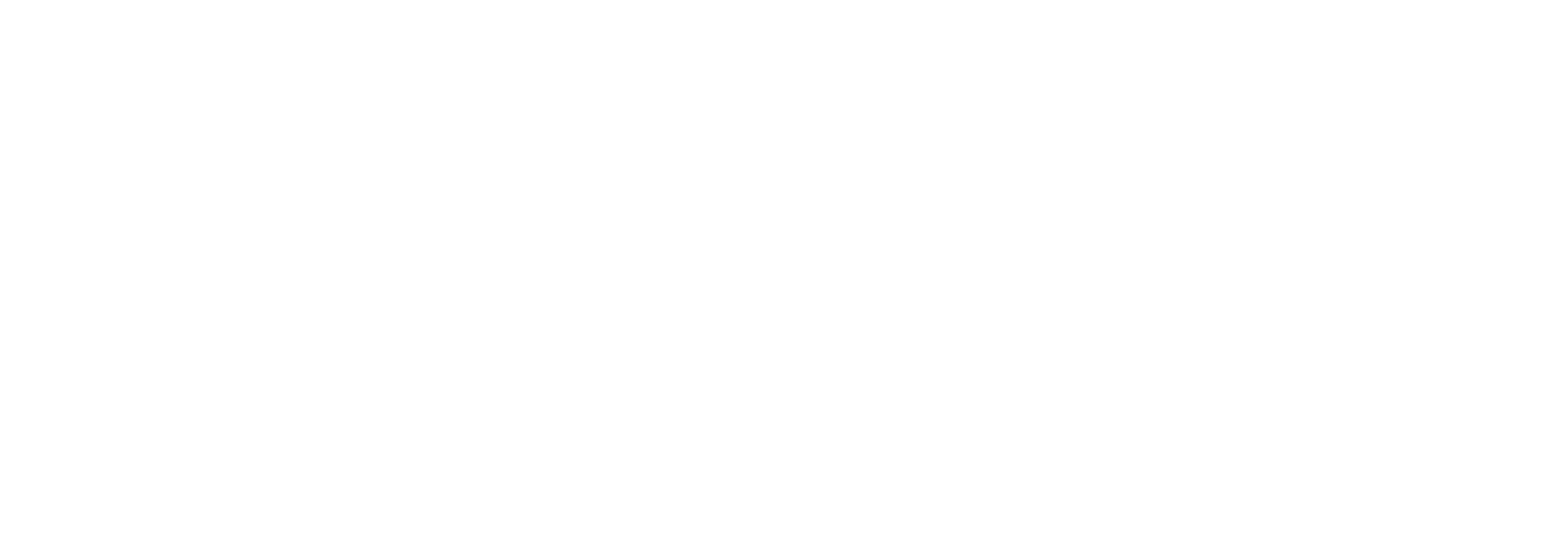
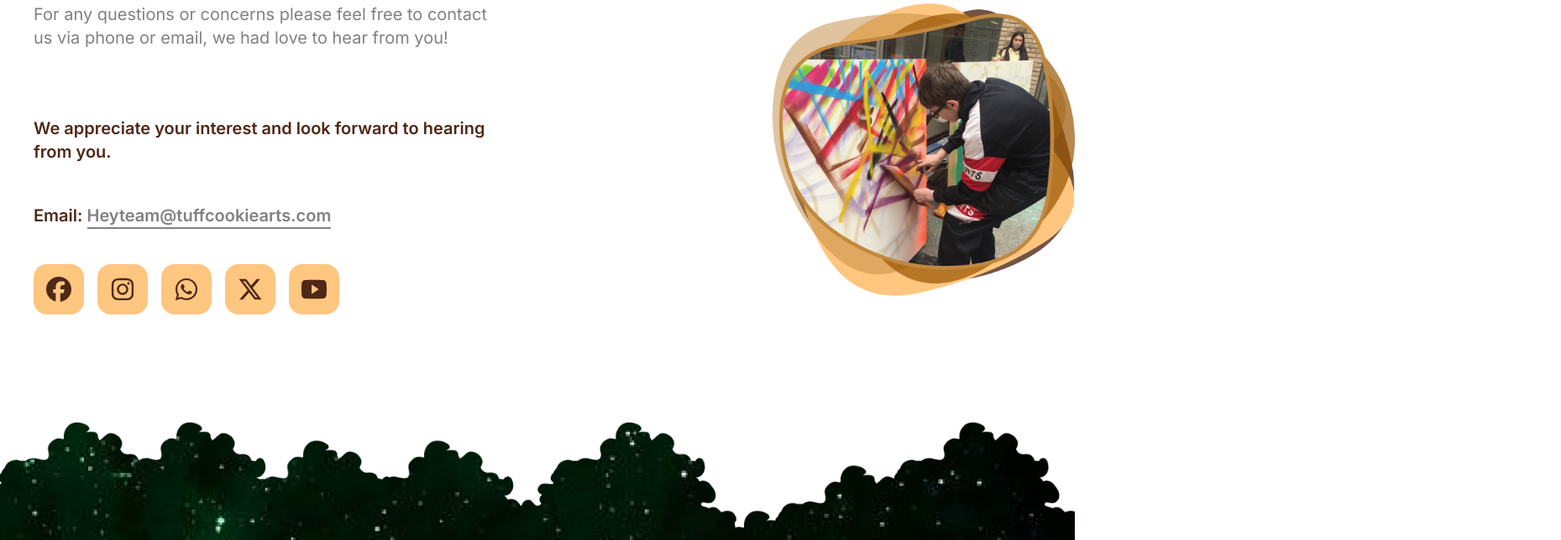
Before and after one commit to raheelbaig/Tuff-Cookies, a Next.js app: page /home in a window 1280 px wide. Shown: the part 940-1584 px from the top of the page at 84% size, 1859 px wide, since content can reach past the window. Before the commit the page ends 833 px from the top, so only its background shows below. Built offline with nearby package versions, Linux system fonts and the light colour scheme.

Commit message:
first commit

```diff
--- a/app/home/page.tsx
+++ b/app/home/page.tsx
@@ -1,9 +1,14 @@
 import Image from "next/image";
 import React from "react";
 import heroImage from "@/assets/homepage_hero.png";
+import heroImage1 from "@/assets/contact-hero-image.png";
 import logo from "@/assets/Logo.png";
 import HomeButton from "@/components/HomeButton";
 import cookie from "@/assets/CookieImage.png";
+import grass from "@/assets/grass.png"
+import Link from "next/link";
+import { FaFacebook, FaInstagram, FaWhatsapp, FaXTwitter } from "react-icons/fa6";
+import { IoLogoYoutube } from "react-icons/io";
 
 function Page() {
   return (
@@ -28,10 +33,58 @@
           <HomeButton text="CONTACT" />
         </div>
       </div>
-      <div className="h-2 bg-black w-full mt-10"></div>
-      <div className="whitespace-nowrap animate-marquee font-bold text-5xl mt-[18px]">STREET ARTIST  NATURE  FRESHNESS  CREATIVITY  </div>
+      <div className="h-2 bg-black w-full mt-10 "></div>
+      <div className="whitespace-nowrap animate-marquee font-bold text-5xl mt-[18px]">
+        STREET ARTIST NATURE FRESHNESS CREATIVITY{" "}
+      </div>
       <div className="h-2 bg-black w-full mt-6 "></div>
 
+      <div className="flex gap-x-2 items-start justify-center  my-[110px] tablet:flex-col-reverse tablet:items-center tablet:justify-center tablet:my-[65px]">
+        <div className=" tablet:px-4 px-10">
+          <div className="w-2/3 flex flex-col tablet:w-full">
+            <p className="text-[#818181] text-xl mb-20 tablet:text-lg">
+              For any questions or concerns please feel free to contact us via
+              phone or email, we had love to hear from you!
+            </p>
+            <p className="text-primary font-semibold text-xl mb-12 tablet:text-lg lg-mob:text-center">
+              We appreciate your interest and look forward to hearing from you.
+            </p>
+            <p className="text-primary font-semibold text-xl mb-11 tablet:text-lg tablet:text-center">
+              Email:{" "}
+              <Link href="mailto:Heyteam@tuffcookiearts.com">
+                <span className="text-[#818181] border-b-2 border-[#818181] py-0.5">
+                  Heyteam@tuffcookiearts.com
+                </span>
+              </Link>
+            </p>
+            <div className="flex gap-x-4 tablet:items-center tablet:justify-center tablet:gap-x-3">
+              <button className="flex items-center justify-center w-[60px] h-[60px] tablet:w-[50px] tablet:h-[50px] bg-[#FFC680] rounded-2xl">
+                <FaFacebook size={30} color="#4F2816" className="tablet:w-[25px] tablet:h-[25px]" />
+              </button>
+              <button className="flex items-center justify-center w-[60px] h-[60px] bg-[#FFC680] rounded-2xl tablet:w-[50px] tablet:h-[50px]">
+                <FaInstagram size={30} color="#4F2816" className="tablet:w-[25px] tablet:h-[25px]"/>
+              </button>
+              <button className="flex items-center justify-center w-[60px] h-[60px] bg-[#FFC680] rounded-2xl tablet:w-[50px] tablet:h-[50px]">
+                <FaWhatsapp size={30} color="#4F2816" className="tablet:w-[25px] tablet:h-[25px]"/>
+              </button>
+              <button className="flex items-center justify-center w-[60px] h-[60px] bg-[#FFC680] rounded-2xl tablet:w-[50px] tablet:h-[50px]">
+                <FaXTwitter size={30} color="#4F2816" className="tablet:w-[25px] tablet:h-[25px]"/>
+              </button>
+              <button className="flex items-center justify-center w-[60px] h-[60px] bg-[#FFC680] rounded-2xl tablet:w-[50px] tablet:h-[50px]">
+                <IoLogoYoutube size={30} color="#4F2816" className="tablet:w-[25px] tablet:h-[25px]"/>
+              </button>
+            </div>
+          </div>
+        </div>
+        <div>
+          <Image src={heroImage1} alt="heroImage" width={450} height={420} className="tablet:w-[250px] aspect-[275/269] object-contain tablet:mb-5"/>
+        </div>
+      </div>
+
+      {/* Footer */}
+      <div className="w-full h-[100px] mt-32">
+        <Image src={grass} alt="footer" />
+      </div>
     </>
   );
 }
--- a/app/projects/page.tsx
+++ b/app/projects/page.tsx
@@ -44,8 +44,8 @@
             Project Name
           </h1>
           <>
-            <button onClick={handleClick}>
-              <div className="flex items-center justify-between px-1 h-[45px] w-[160px] bg-secondary rounded-[60px] cursor-pointer">
+            <button onClick={handleClick} className="">
+              <div className="flex items-center justify-between box-content px-1 h-[45px] w-[160px] bg-secondary rounded-[60px] cursor-pointer ">
                 <div></div>
                 <p className="text-lg font-semibold">
                   {isExpanded ? "See Less" : "See More"}
--- a/app/team/page.tsx
+++ b/app/team/page.tsx
@@ -9,13 +9,13 @@
   return (
     <div className="container">
       <Header />
-      <div className="flex items-center justify-between my-[110px]">
-        <div className="w-[45%]">
-          <p className="font-bold text-3xl mb-5 mt-2">Dan</p>
-          <p className="italic text-xl text-secondary mb-10">
+      <div className=" px-10 tablet:px-4 flex items-center justify-between my-[110px] tablet:my-[65px] tablet:flex-col-reverse tablet:mb-5">
+        <div className="w-[45%] tablet:w-[85%] ">
+          <p className="font-bold text-3xl mb-5 mt-2 tablet:text-2xl md-mob:text-center">Dan</p>
+          <p className="italic text-xl text-secondary mb-10 tablet:text-base tablet:mb-6">
             Founder, CEO, Creative Director, Educator & Designer
           </p>
-          <p className="text-xl text-[#818181]">
+          <p className="text-xl text-[#818181] tablet:text-lg">
             Dan, also known as ‘SUIGEN, (da Gruppie)’ is an arts award winning
             illustrator, designer, cartoonist, muralist and the founder of Tuff
             cookie arts .Ltd. With over two decades worth of experience in
@@ -26,16 +26,16 @@
           </p>
         </div>
         <div>
-          <Image src={danImage} alt="dan Image" width={317} height={446} />
+          <Image src={danImage} alt="dan Image" width={317} height={446} className="tablet:w-[225px] tablet:mb-5 tablet:aspect-[71/100] object-contain"/>
         </div>
       </div>
-      <div className="flex items-center justify-between my-[110px]">
-        <div className="w-[45%]">
-          <p className="font-bold text-3xl mb-5 mt-2">Susannah</p>
-          <p className="italic text-xl text-secondary mb-10">
+      <div className="px-10 tablet:px-4  flex items-center justify-between my-[110px] tablet:my-[65px] tablet:flex-col-reverse tablet:mb-20">
+        <div className="w-[45%] tablet:w-[85%]">
+          <p className="font-bold text-3xl mb-5 mt-2 tablet:text-2xl md-mob:text-center">Susannah</p>
+          <p className="italic text-xl text-secondary mb-10 tablet:text-base tablet:mb-6">
             Projects & Operations Manager, Facilitator, Creative Mento{" "}
           </p>
-          <p className="text-xl text-[#818181]">
+          <p className="text-xl text-[#818181] tablet:text-lg">
             Susannah has a strong background in leading youth work projects with
             a particular focus on student-led creative expression. Susannah’s
             work focuses on meeting young people where they are; supporting them
@@ -44,7 +44,7 @@
           </p>
         </div>
         <div>
-          <Image src={susannah} alt="dan Image" width={317} height={446} />
+          <Image src={susannah} alt="dan Image" width={317} height={446} className="tablet:w-[225px] tablet:mb-5 tablet:aspect-[71/100] object-contain"/>
         </div>
       </div>
       <Footer />
--- a/components/Footer.tsx
+++ b/components/Footer.tsx
@@ -5,7 +5,7 @@
 function Footer() {
   return (
     <div className="mb-[42px]">
-      <div className="flex justify-between items-center">
+      <div className="flex justify-between items-center tablet:flex-col tablet:gap-y-2 px-4">
         <p className="text-primary text-base">© All Copyrights Reserved 2024</p>
         <div className="flex items-center justify-center gap-x-1">
           <FaRegEnvelope size={19} color="#C28840" />
--- a/components/Header.tsx
+++ b/components/Header.tsx
@@ -4,12 +4,12 @@
 
 function Header() {
   return (
-    <div className='container flex flex-col items-center justify-center gap-y-10 py-6'>
-        <Image src={logo} alt='logo' width={150} height={65} />
-        <div className='flex gap-x-5 text-primary  text-lg'>
-            <button className='hover:font-bold'>Home</button>
-            <button className='hover:font-bold'>About</button>
-            <button className='hover:font-bold'>Contact</button>
+    <div className='container flex flex-col items-center justify-center gap-y-10 py-6 tablet:gap-5 tablet:py-3'>
+        <Image src={logo} alt='logo' width={150} height={65} className='tablet:w-[90px] aspect-[70/30] object-contain ' />
+        <div className='flex gap-x-5 tablet:gap-x-4 text-primary  text-lg'>
+            <button className='hover:font-bold tablet:text-base'>Home</button>
+            <button className='hover:font-bold tablet:text-base'>About</button>
+            <button className='hover:font-bold tablet:text-base'>Contact</button>
         </div>
     </div>
   )
```
Also changed, not shown: app/contact/page.tsx (+18 -18 lines), assets/grass.png (added).
